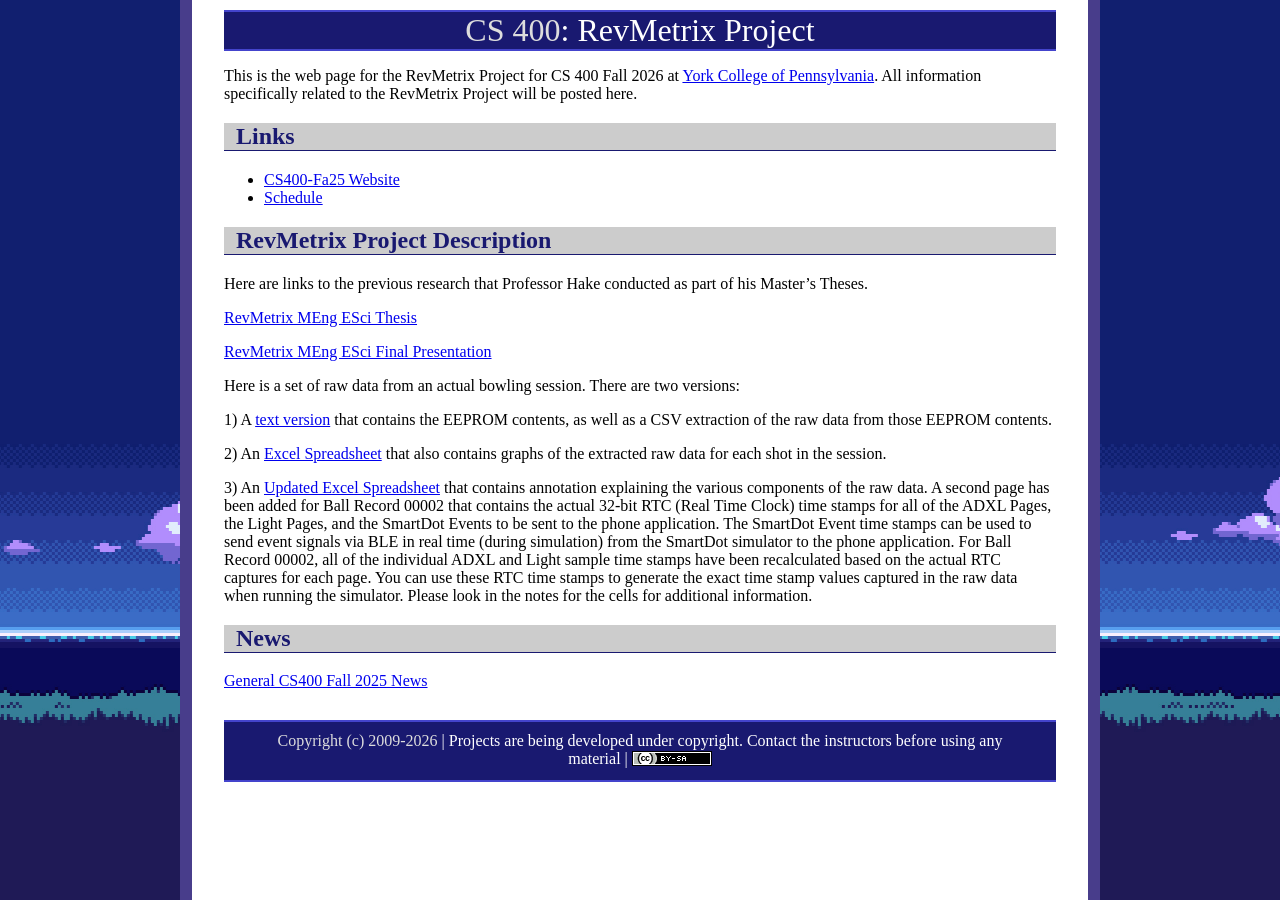
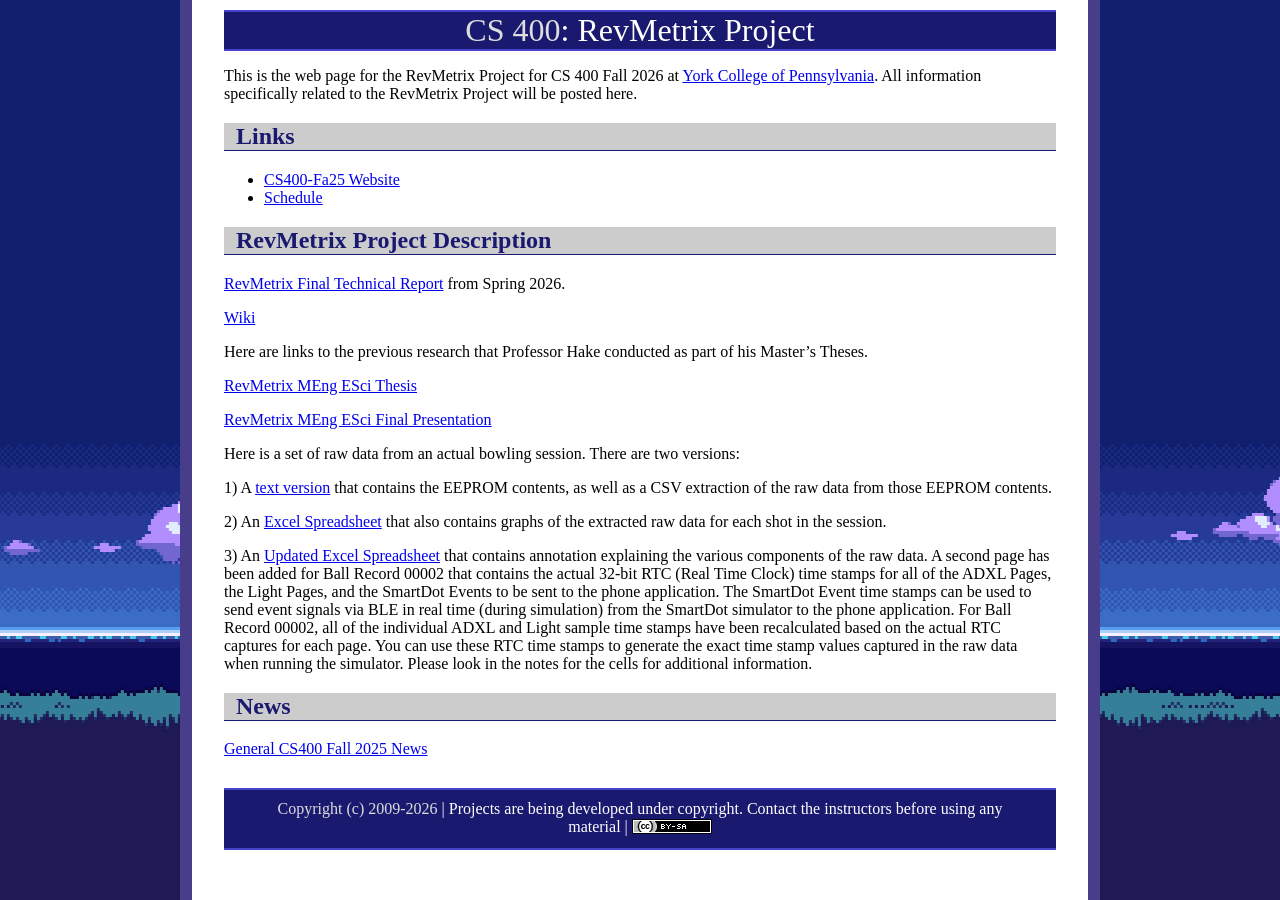
Before and after one commit to ycpcs/cs400-fall2026, a Jekyll site: the page built from projects/RevMetrix-Project/index.md, in a window 1280 px wide. Built offline with Jekyll 4.4.1, drawn with Linux system fonts in a browser that asks for light colours.

Commit message:
add reports
add reports

```diff
--- a/projects/RevMetrix-Project/index.md
+++ b/projects/RevMetrix-Project/index.md
@@ -11,6 +11,11 @@ This is the web page for the RevMetrix Project for CS 400 Fall 2026 at [York Col
 * [Schedule](schedule.html)
 
 ## RevMetrix Project Description
+
+[RevMetrix Final Technical Report](RevMetrix_Technical_Report_Sp26_.pdf) from Spring 2026.
+
+[Wiki](https://docs.revmetrix.io/)
+
 Here are links to the previous research that Professor Hake conducted as part of his Master's Theses.
 
 [RevMetrix MEng ESci Thesis](Hake-MEngESci-Masters-Thesis.pdf)
```
Also changed, not shown: projects/ABET-Project/index.md (+3 -0 lines), projects/YCPHacks-Project/index.md (+3 -0 lines), 3 other files.
